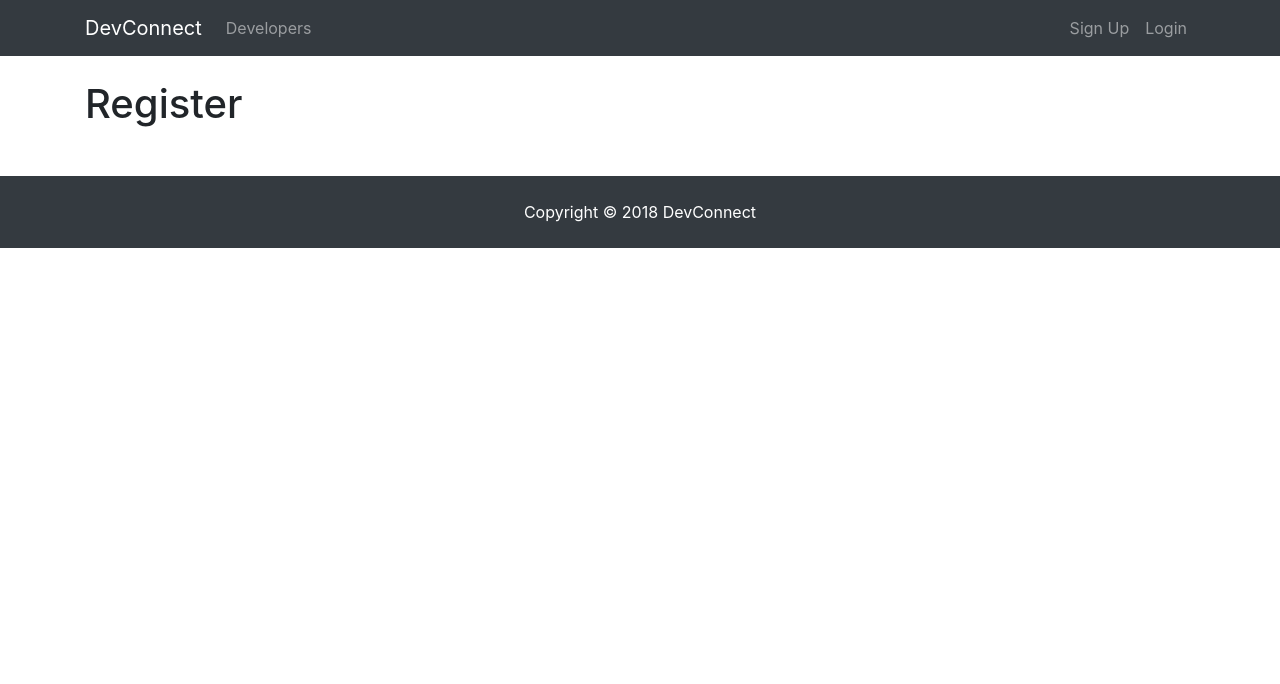
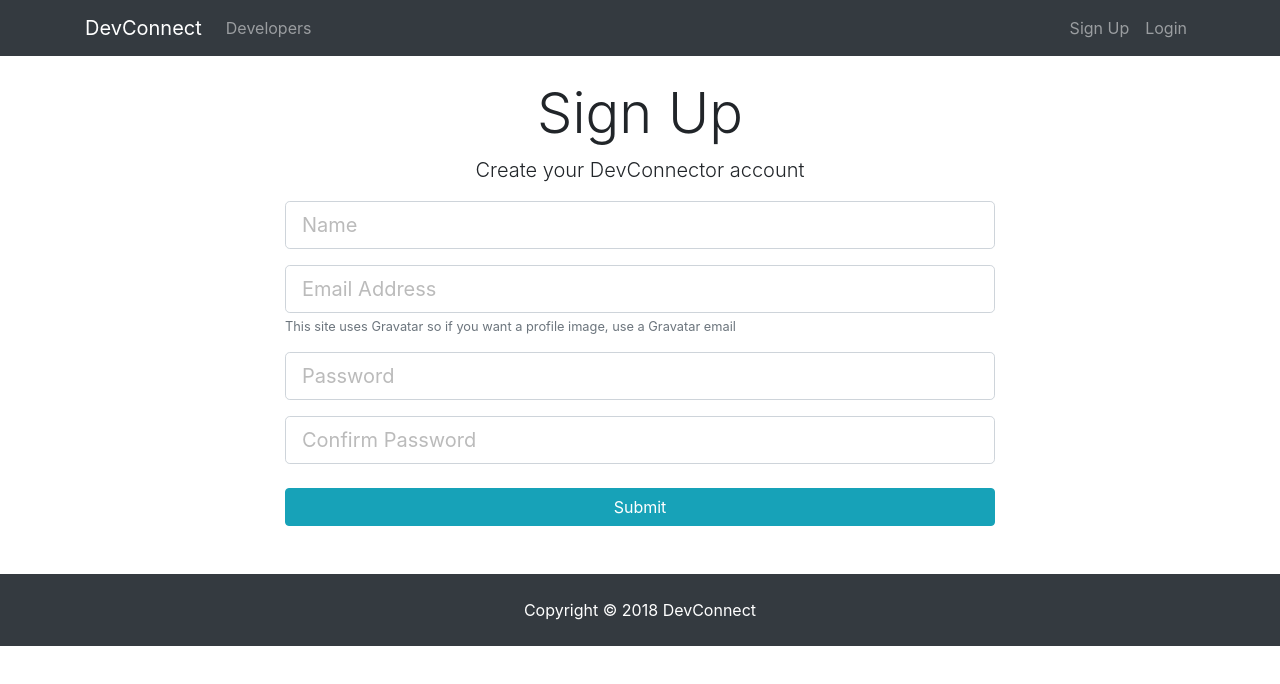
Before and after one commit to maheshwarimonika/devConnect, a React (Create React App) app in the folder client/: page /register in a window 1280 px wide. Shown: the top 684 px of the page. Built offline with nearby package versions, Linux system fonts and the light colour scheme.

Commit message:
register and login forms

```diff
--- a/client/package.json
+++ b/client/package.json
@@ -3,6 +3,7 @@
   "version": "0.1.0",
   "private": true,
   "dependencies": {
+    "axios": "^0.18.0",
     "react": "^16.7.0",
     "react-dom": "^16.7.0",
     "react-router-dom": "^4.3.1",
--- a/client/src/components/auth/Login.js
+++ b/client/src/components/auth/Login.js
@@ -1,10 +1,54 @@
 import React, { Component } from 'react';
 
 class Login extends Component {
+
+  constructor(){
+    super();
+    this.state = {
+      email: '',
+      password: '',
+      errors: {}
+    }
+
+    //this.onChange = this.onChange.bind(this);
+    this.onSubmit = this.onSubmit.bind(this);
+  }
+
+  onChange = (e) => {
+    this.setState({[e.target.name]: e.target.value})
+  }
+
+  onSubmit(e){
+    e.preventDefault();
+
+    const user = {
+      email: this.state.email,
+      password: this.state.password
+    }
+
+    console.log(user)
+  }
+
   render(){
     return(
-      <div>
-        <h1>Login</h1>
+      <div className="login">
+        <div className="container">
+          <div className="row">
+            <div className="col-md-8 m-auto">
+              <h1 className="display-4 text-center">Log In</h1>
+              <p className="lead text-center">Sign in to your DevConnector account</p>
+              <form onSubmit={this.onSubmit}>
+                <div className="form-group">
+                  <input type="email" className="form-control form-control-lg" value={this.state.email} onChange={this.onChange} placeholder="Email Address" name="email" />
+                </div>
+                <div className="form-group">
+                  <input type="password" className="form-control form-control-lg" value={this.state.password} onChange={this.onChange} placeholder="Password" name="password" />
+                </div>
+                <input type="submit" className="btn btn-info btn-block mt-4" />
+              </form>
+            </div>
+          </div>
+        </div>
       </div>
     )
   }
--- a/client/src/components/auth/Register.js
+++ b/client/src/components/auth/Register.js
@@ -1,10 +1,66 @@
 import React, { Component } from 'react';
 
+
 class Register extends Component {
+
+  constructor(){
+    super();
+    this.state = {
+      name: '',
+      email: '',
+      password: '',
+      password2: '',
+      errors: {}
+    }
+
+    this.onChange = this.onChange.bind(this);
+    this.onSubmit = this.onSubmit.bind(this);
+  }
+
+  onChange(e){
+    this.setState({[e.target.name]: e.target.value})
+  }
+
+  onSubmit(e){
+    e.preventDefault();
+
+    const newUser = {
+      name: this.state.name,
+      email: this.state.email,
+      password: this.state.password,
+      password2: this.state.password2
+    }
+
+    console.log(newUser)
+  }
+
   render(){
     return(
-      <div>
-        <h1>Register</h1>
+      <div className="register">
+        <div className="container">
+          <div className="row">
+            <div className="col-md-8 m-auto">
+              <h1 className="display-4 text-center">Sign Up</h1>
+              <p className="lead text-center">Create your DevConnector account</p>
+              <form onSubmit={this.onSubmit}>
+                <div className="form-group">
+                  <input type="text" className="form-control form-control-lg" placeholder="Name" name="name" value={this.state.name} onChange={this.onChange} required />
+                </div>
+                <div className="form-group">
+                  <input type="email" className="form-control form-control-lg" placeholder="Email Address" name="email" value={this.state.email} onChange={this.onChange} />
+                  <small className="form-text text-muted">This site uses Gravatar so if you want a profile image, use a Gravatar email</small>
+                </div>
+                <div className="form-group">
+                  <input type="password" className="form-control form-control-lg" placeholder="Password" name="password" value={this.state.password} onChange={this.onChange} />
+                </div>
+                <div className="form-group">
+                  <input type="password" className="form-control form-control-lg" placeholder="Confirm Password" name="password2" value={this.state.password2} onChange={this.onChange} />
+                </div>
+                <input type="submit" className="btn btn-info btn-block mt-4" />
+              </form>
+            </div>
+          </div>
+        </div>
       </div>
     )
   }
--- a/client/src/components/layout/Footer.js
+++ b/client/src/components/layout/Footer.js
@@ -1,9 +1,11 @@
 import React from 'react';
 
-export default () => {
+const Footer = () => {
   return (
     <footer className="bg-dark text-white mt-5 p-4 text-center">
       Copyright &copy; {new Date().getFullYear()} DevConnect
     </footer>
   )
 }
+
+export default Footer
```
